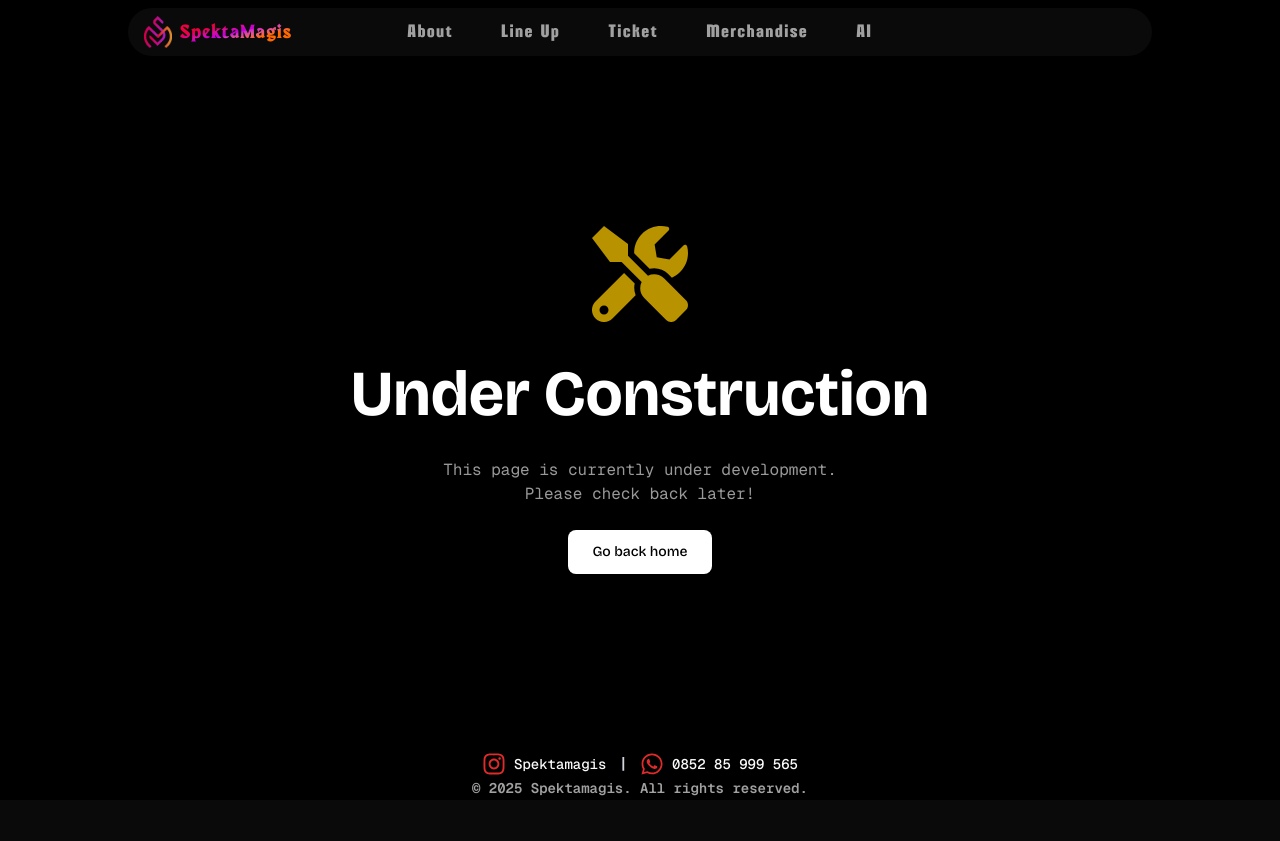
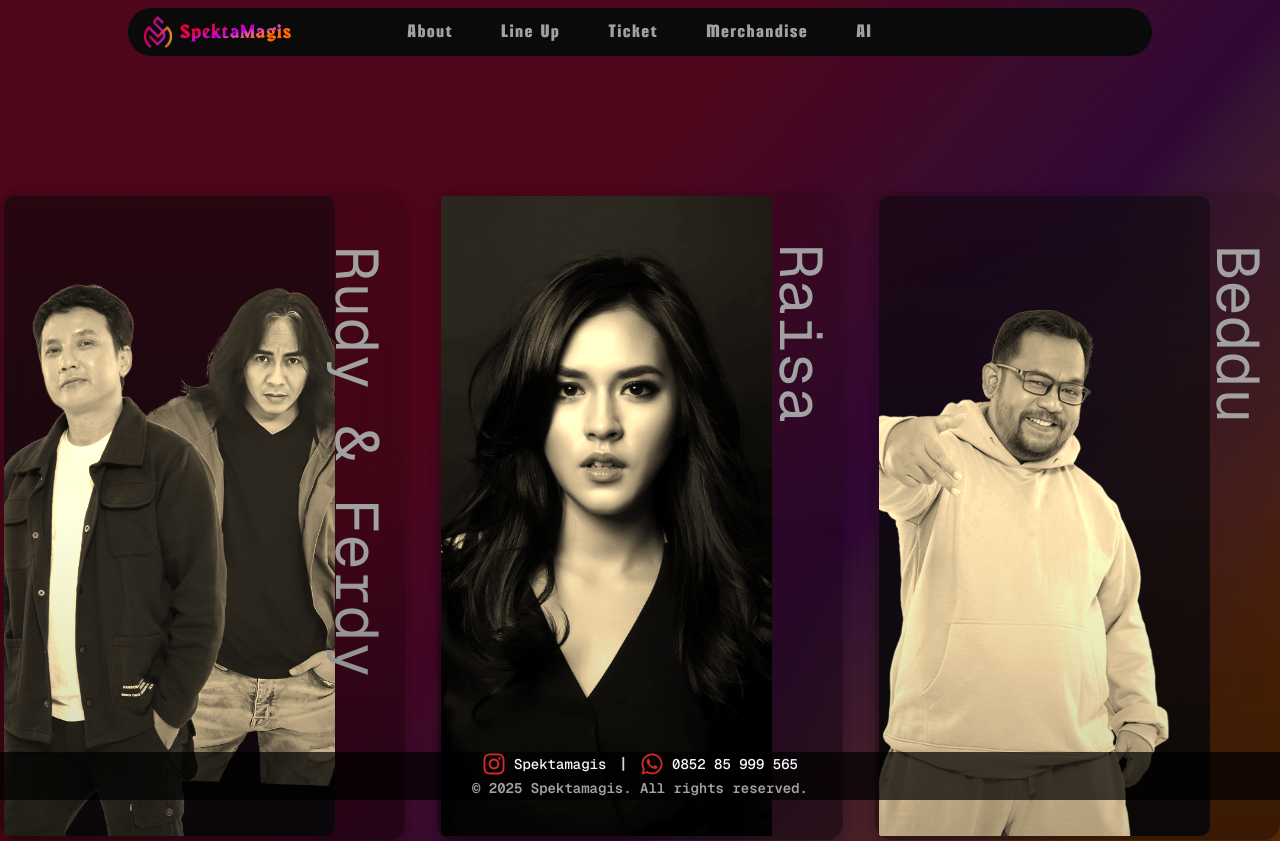
Before and after one commit to alfieqashwa/spekta-magis, a Next.js app: page /line-up in a window 1280 px wide. Before the commit this address had no page. Shown: the top 841 px of the page. Before the commit the page ends 800 px from the top, so only its background shows below. Built offline with nearby package versions, Linux system fonts and the light colour scheme.

Commit message:
feat: setup page line-up
- Each artist in card.
- Animate each card.
- Configure col-span based on title card & viewport.

```diff
--- a/app/globals.css
+++ b/app/globals.css
@@ -88,6 +88,31 @@
   }
 }
 
+@keyframes spin {
+  to {
+    transform: rotate(360deg);
+  }
+}
+
+@keyframes pulse-glow {
+  0%,
+  100% {
+    opacity: 0.1;
+    transform: scale(1);
+  }
+
+  50% {
+    opacity: 0.3;
+    transform: scale(1.1);
+  }
+}
+
+.detail-dot {
+  fill: #c8b4a0;
+  opacity: 0;
+  animation: pulse-glow 3s ease-in-out infinite;
+}
+
 @utility thom {
   @apply z-50 outline-1 outline-rose-200;
 }
--- a/app/layout.tsx
+++ b/app/layout.tsx
@@ -49,9 +49,9 @@ export default function RootLayout({
   children: React.ReactNode;
 }>) {
   return (
-    <html lang="en" className="dark">
+    <html lang="en" className="dark scroll-smooth">
       <body
-        className={`${geistSans.className} ${geistMono.className} scroll-smooth antialiased`}
+        className={`${geistSans.className} ${geistMono.className} antialiased`}
       >
         <NavbarSpekta />
         {children}
--- /dev/null
+++ b/app/line-up/page.tsx
@@ -0,0 +1,37 @@
+import { LineUp } from "@/components/lineup";
+import { type CardProps } from "@/components/ui/pulse-card";
+
+export default function LineupPage() {
+  const cards = [
+    {
+      title: "Rudy & Ferdy",
+      imageUrl: "/rudy-ferdy.png",
+      alt: "Rudy Ferdy",
+      variant: "emerald",
+      showGridLines: true,
+    },
+    {
+      title: "Raisa",
+      imageUrl: "/raisa-bw.jpg",
+      alt: "Raisa",
+      variant: "purple",
+      showGridLines: true,
+    },
+    {
+      title: "Beddu",
+      imageUrl: "/beddu.png",
+      alt: "Beddu",
+      variant: "rose",
+      showGridLines: true,
+    },
+    {
+      title: "Project Pop",
+      imageUrl: "/project-pop.png",
+      alt: "Project Pop",
+      variant: "rose",
+      showGridLines: true,
+    },
+  ] as CardProps[];
+
+  return <LineUp cards={cards} />;
+}
--- /dev/null
+++ b/components/lineup.tsx
@@ -0,0 +1,41 @@
+"use client";
+
+import { cn } from "@/lib/utils";
+import { motion } from "motion/react";
+import { CardHoverEffect, type CardProps } from "./ui/pulse-card";
+
+type LineUpProps = {
+  cards: CardProps[];
+};
+
+export const LineUp = (props: LineUpProps) => {
+  return (
+    <div className="flex w-full bg-gradient-to-br from-rose-600/30 from-30% via-fuchsia-600/20 via-50% to-orange-500/35 to-70% py-8">
+      <div className="mt-40 grid w-full grid-cols-1 gap-x-8 gap-y-8 text-center sm:grid-cols-4 md:grid-cols-6 md:gap-y-12">
+        {props.cards.map((card, i) => (
+          <motion.div
+            key={i}
+            initial={{ opacity: 0, y: 50 }}
+            animate={{ opacity: 1, y: 0 }}
+            transition={{ duration: 1, delay: 1.25 }}
+            className={cn(
+              card.title === "Project Pop"
+                ? "sm:col-span-4 md:col-start-2 md:col-end-6"
+                : "sm:col-span-4 md:col-span-2",
+            )}
+          >
+            <CardHoverEffect
+              title={card.title}
+              alt={card.alt}
+              imageUrl={card.imageUrl}
+              variant={card.variant}
+              glowEffect={true}
+              size={"lg"}
+              showGridLines={card.showGridLines}
+            />
+          </motion.div>
+        ))}
+      </div>
+    </div>
+  );
+};
--- /dev/null
+++ b/components/ui/pulse-card.tsx
@@ -0,0 +1,176 @@
+import { cn } from "@/lib/utils";
+import { motion } from "motion/react";
+import Image from "next/image";
+import React from "react";
+
+export interface CardProps {
+  title: string;
+  description?: string;
+  imageUrl: string;
+  alt: string;
+  className?: string;
+  variant?: "emerald" | "blue" | "purple" | "amber" | "rose";
+  size?: "sm" | "md" | "lg";
+  glowEffect?: boolean;
+  hoverScale?: number;
+  interactive?: boolean;
+  showGridLines?: boolean;
+}
+
+export const VARIANTS = {
+  emerald: {
+    accent: "rose-500",
+    gradient: "from-rose-500/20 to-rose-500/0",
+    shine:
+      "205deg, transparent 0deg, hsl(160deg 95% 39%) 20deg, hsl(160deg 100% 85% / 0.3) 280deg",
+    border: "rose-500/20",
+    color: "rgb(244 63 94)",
+  },
+  blue: {
+    accent: "blue-500",
+    gradient: "from-blue-500/20 to-blue-500/0",
+    shine:
+      "205deg, transparent 0deg, hsl(220deg 95% 39%) 20deg, hsl(220deg 100% 85% / 0.3) 280deg",
+    border: "blue-500/20",
+    color: "rgb(244 63 94)",
+  },
+  purple: {
+    accent: "purple-500",
+    gradient: "from-purple-500/20 to-purple-500/0",
+    shine:
+      "205deg, transparent 0deg, hsl(280deg 95% 39%) 20deg, hsl(280deg 100% 85% / 0.3) 280deg",
+    border: "purple-500/20",
+    color: "rgb(244 63 94)",
+  },
+  amber: {
+    accent: "amber-500",
+    gradient: "from-amber-500/20 to-amber-500/0",
+    shine:
+      "205deg, transparent 0deg, hsl(40deg 95% 39%) 20deg, hsl(40deg 100% 85% / 0.3) 280deg",
+    border: "amber-500/20",
+    color: "rgb(244 63 94)",
+  },
+  rose: {
+    accent: "rose-500",
+    gradient: "from-rose-500/20 to-rose-500/0",
+    shine:
+      "205deg, transparent 0deg, hsl(340deg 95% 39%) 20deg, hsl(340deg 100% 85% / 0.3) 280deg",
+    border: "rose-500/20",
+    color: "rgb(244 63 94)",
+  },
+};
+
+const SIZES = {
+  sm: {
+    padding: "p-6",
+    titleSize: "text-sm",
+    descSize: "text-xs",
+  },
+  md: {
+    padding: "p-8 pt-16",
+    titleSize: "text-base",
+    descSize: "text-[15px]",
+  },
+  lg: {
+    padding: "p-1",
+    iconSize: "h-7 w-7",
+    titleSize: "text-lg",
+    descSize: "text-base",
+  },
+};
+
+export function CardHoverEffect({
+  title,
+  description,
+  imageUrl,
+  alt,
+  className,
+  variant = "emerald",
+  size = "md",
+  glowEffect = false,
+  hoverScale = 1.02,
+  interactive = true,
+}: CardProps) {
+  const variantConfig = VARIANTS[variant];
+  const sizeConfig = SIZES[size];
+
+  const Div = interactive ? motion.div : "div";
+
+  return (
+    <Div
+      whileHover={interactive ? { scale: hoverScale } : undefined}
+      transition={{ duration: 0.3, ease: "easeInOut", type: "keyframes" }}
+      className={cn(
+        "group relative z-30 w-full cursor-pointer overflow-hidden rounded-2xl",
+        sizeConfig.padding,
+        // Light mode styles
+        "bg-white/80 before:bg-linear-to-b before:from-white/5 before:to-white/20 before:backdrop-blur-3xl",
+        "after:bg-linear-to-b after:from-transparent after:via-transparent after:to-white/20",
+        // Dark mode styles
+        "dark:bg-black/5 dark:before:bg-linear-to-b dark:before:from-black/5 dark:before:to-black/20",
+        "dark:after:to-black/20",
+        // Common styles
+        "before:absolute before:inset-0 before:rounded-[inherit] before:content-['']",
+        "after:absolute after:inset-0 after:rounded-[inherit] after:content-['']",
+        glowEffect && `hover:before:bg-${variantConfig.accent}/10`,
+        // Shadows
+        "shadow-[0px_3px_8px_rgba(0,0,0,0.04),0px_12px_20px_rgba(0,0,0,0.08)]",
+        "hover:shadow-[0px_5px_15px_rgba(0,0,0,0.03),0px_25px_35px_rgba(0,0,0,0.2)]",
+        "dark:shadow-[0px_3px_8px_rgba(0,0,0,0.08),0px_12px_20px_rgba(0,0,0,0.15)]",
+        "dark:hover:shadow-[0px_5px_15px_rgba(0,0,0,0.06),0px_25px_35px_rgba(0,0,0,0.4)]",
+        className,
+      )}
+      style={
+        {
+          "--card-color": variantConfig.color,
+        } as React.CSSProperties
+      }
+    >
+      {/* Moving Border */}
+      <div
+        className="absolute inset-0 overflow-hidden rounded-[inherit]"
+        style={{
+          mask: "linear-gradient(#fff 0 0) content-box, linear-gradient(#fff 0 0)",
+          maskComposite: "exclude",
+          padding: "3px",
+        }}
+      >
+        <div
+          className="absolute inset-[-200%] opacity-0 transition-opacity duration-300 group-hover:opacity-100"
+          style={{
+            background: `conic-gradient(from 0deg at 50% 50%, transparent 0deg, transparent 340deg, var(--card-color) 360deg)`,
+            animation: "spin 4s linear infinite",
+          }}
+        />
+      </div>
+      <div
+        className={cn(
+          "relative h-[40rem] rounded-lg bg-gradient-to-b from-zinc-950/50 to-zinc-950/90 lg:w-10/12",
+          title === "Project Pop" ? "w-full lg:w-11/12" : "w-full lg:w-10/12",
+        )}
+      >
+        <Image
+          src={imageUrl}
+          alt={alt}
+          fill
+          priority
+          sizes="100vw"
+          className="object-cover sepia-100"
+        />
+      </div>
+
+      <h1
+        className={cn(
+          "text-muted-foreground absolute rotate-90 whitespace-nowrap lg:text-6xl",
+          title === "Rudy & Ferdy"
+            ? "top-60 -right-[10.5rem]"
+            : title === "Project Pop"
+              ? "top-60 -right-[9.5rem]"
+              : "top-28 -right-12",
+        )}
+      >
+        {title}
+      </h1>
+    </Div>
+  );
+}
```
